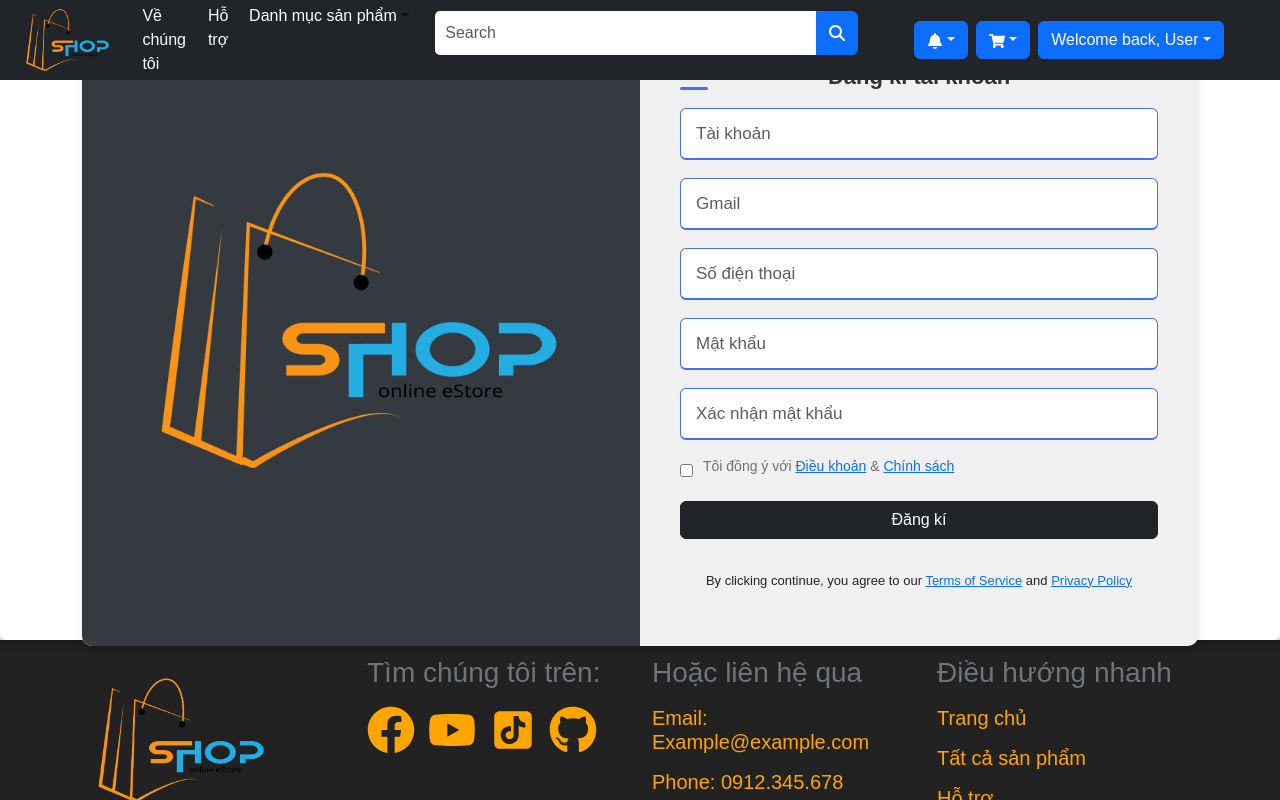
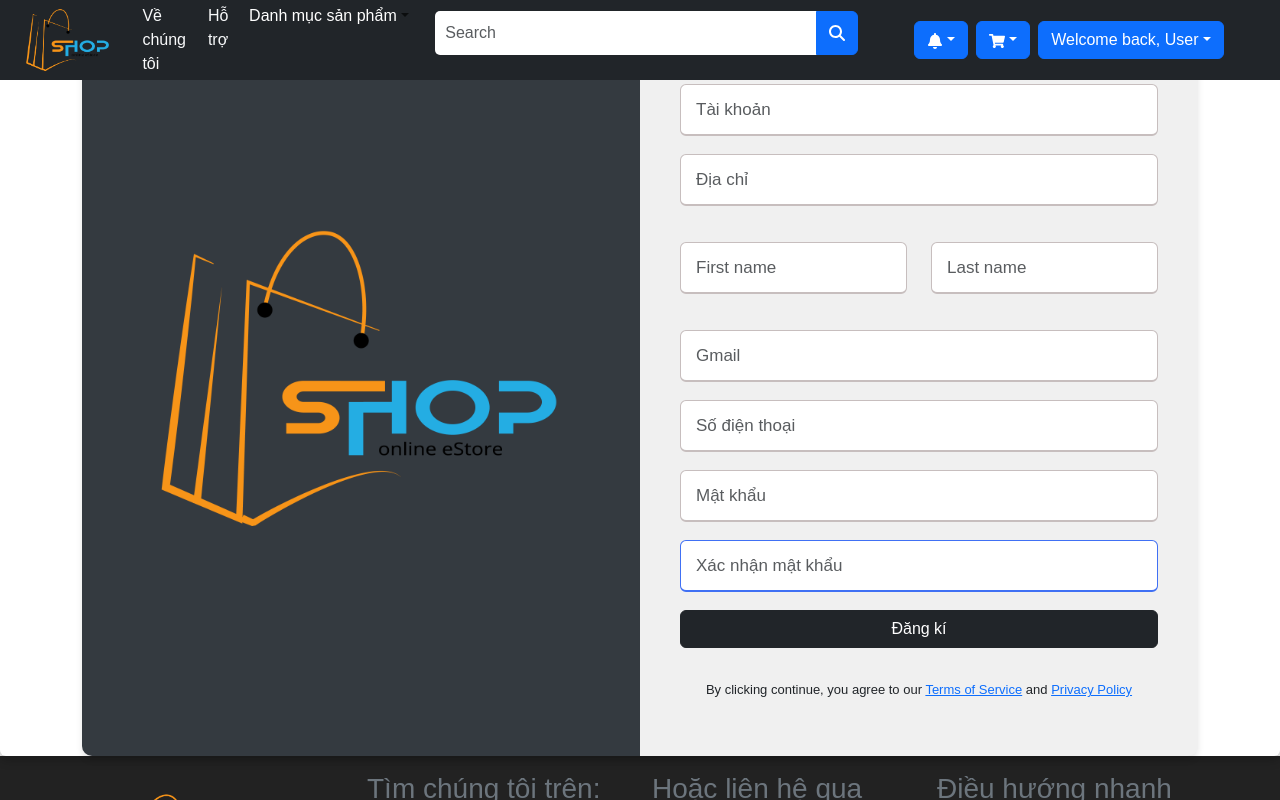
Before and after one commit to MinhBTHE186598/OnlineShop, a React (Create React App) app: page /register in a window 1280 px wide. Shown: the top 800 px of the page. Built offline with nearby package versions, Linux system fonts and the light colour scheme.

Commit message:
upgrade register

```diff
--- a/src/components/register/FormRegister.js
+++ b/src/components/register/FormRegister.js
@@ -1,8 +1,7 @@
-import React from 'react';
+import React, { useState } from 'react';
 import Form from 'react-bootstrap/Form';
 import Button from 'react-bootstrap/Button';
 import Container from 'react-bootstrap/Container';
-import { useState } from 'react';
 import axios from 'axios';
 import Image from 'react-bootstrap/Image';
 import logo from '../../utility/testlogo.png';
@@ -13,55 +12,102 @@ import '../../utility/register.css';
 
 function RegisterBoard() {
   const [name, setName] = useState('');
-  const [gmail, setGmail] = useState('')
-  const [number, setNumber] = useState('')
-  const [password, setPassword] = useState('')
+  const [gmail, setGmail] = useState('');
+  const [number, setNumber] = useState('');
+  const [password, setPassword] = useState('');
+  const [confirmPassword, setConfirmPassword] = useState('');
+  const [error, setError] = useState('');
+  const [success, setSuccess] = useState(false);
+  const [address,setAddress] = useState('');
+  const [firstName,setFirstName] = useState('');
+  const [lastName,setLastName] = useState('');
 
   const handleSubmit = async (e) => {
     e.preventDefault();
+    if (password !== confirmPassword) {
+      setError('Mật khẩu không trùng khớp');
+      return;
+    }
+    setError('');
+
     try {
       const response = await axios.post('http://localhost:5000/user/register', {
         name,
         gmail,
         number,
         password,
+        address,
+        firstName,
+        lastName
       });
       if (response.status === 201) {
         console.log('User added successfully');
-            // Optionally clear the form or update the UI
         setName('');
         setGmail('');
         setNumber('');
         setPassword('');
+        setConfirmPassword('');
+        setError('');
+        setSuccess(true);
       } else {
         console.error('Failed to add user');
+        setError('Failed to add user');
       }
     } catch (error) {
       console.error('Error:', error);
+      setError('Error: ' + error.message);
     }
   };
 
   return (
     <div className='wrapper'>
-      <Container fluid="sm" style={{ display: 'flex', justifyContent: 'center', alignItems: 'center', height: '80vh' }}>
+      <Container fluid="sm" style={{ display: 'flex', justifyContent: 'center', alignItems: 'center', height: 'vh' }}>
         <Row style={{ width: '100%', maxWidth: '1500px', backgroundColor: '#f0f0f0', borderRadius: '10px', overflow: 'hidden', boxShadow: '0 4px 6px rgba(0, 0, 0, 0.1)' }}>
           <Col md={6} style={{ backgroundColor: '#343a40', color: '#ffffff', padding: '40px', display: 'flex', justifyContent: 'center', alignItems: 'center' }}>
             <Image src={logo} roundedCircle style={{ width: '100%', maxWidth: '100%' }} />
           </Col>
           <Col md={6} style={{ padding: '40px', display: 'flex', flexDirection: 'column', justifyContent: 'center' }}>
+            {success ? (
+              <div style={{ textAlign: 'center' }}>
+                <h2>Đăng kí thành công</h2>
+              </div>
+            ) : (
               <Form onSubmit={handleSubmit} style={{ width: '100%', textAlign: 'center' }}>
                 <h2>Đăng kí tài khoản</h2>
                 <Form.Group className="mb-3" controlId="formGroupNameShop">
-                <div className='input-box'><Form.Control type="text" placeholder="Tài khoản" onChange={(e) => setName(e.target.value)} /></div>
-                <div className='input-box'><Form.Control type="gmail" placeholder="Gmail" onChange={(e) => setGmail(e.target.value)} /></div>
-                <div className='input-box'><Form.Control type="text" placeholder="Số điện thoại" onChange={(e) => setNumber(e.target.value)} /></div>
-                <div className='input-box'><Form.Control type="password" placeholder="Mật khẩu" onChange={(e) => setPassword(e.target.value)} /></div>
-                <div className='input-box'><Form.Control type="password" placeholder="Xác nhận mật khẩu" /></div>
+                  <div className='input-box'>
+                    <Form.Control type="text" placeholder="Tài khoản" value={name} onChange={(e) => setName(e.target.value)} required />
+                  </div>
+                  <div className='input-box'>
+                    <Form.Control type="text" placeholder="Địa chỉ" value={address} onChange={(e) => setAddress(e.target.value)} required />
+                  </div>
+                  <Row>
+                    <Col>
+                  <div className='input-box'>
+                    <Form.Control type="text" placeholder="First name" value={firstName} onChange={(e) => setFirstName(e.target.value)} required />
+                  </div>
+                  </Col>
+                  <Col>
+                  <div className='input-box'>
+                    <Form.Control type="text" placeholder="Last name" value={lastName} onChange={(e) => setLastName(e.target.value)} required />
+                  </div>
+                  </Col>
+                  </Row>
+                  <div className='input-box'>
+                    <Form.Control type="email" placeholder="Gmail" value={gmail} onChange={(e) => setGmail(e.target.value)} required/>
+                  </div>
+                  <div className='input-box'>
+                    <Form.Control type="text" placeholder="Số điện thoại" value={number} onChange={(e) => setNumber(e.target.value)} required/>
+                  </div>
+                  <div className='input-box'>
+                    <Form.Control type="password" placeholder="Mật khẩu" value={password} onChange={(e) => setPassword(e.target.value)} required/>
+                  </div>
+                  <div className='input-box'>
+                    <Form.Control type="password" placeholder="Xác nhận mật khẩu" value={confirmPassword} onChange={(e) => setConfirmPassword(e.target.value)} />
+                  </div>
+                  {error && <p style={{ color: 'red', marginTop: '5px' }}>{error}</p>}
                 </Form.Group>
-              <div className="policy">
-                <input type="checkbox" />
-                <h3>Tôi đồng ý với <a href="#">Điều khoản</a> & <a href="#">Chính sách</a></h3>
-              </div>
+
                 <div className='input-box button'>
                   <Button variant="dark" type="submit" style={{ width: '100%' }}>
                     Đăng kí
@@ -71,6 +117,7 @@ function RegisterBoard() {
                   By clicking continue, you agree to our <a href="#">Terms of Service</a> and <a href="#">Privacy Policy</a>
                 </p>
               </Form>
+            )}
           </Col>
         </Row>
       </Container>
--- a/src/utility/register.css
+++ b/src/utility/register.css
@@ -1,6 +1,5 @@
 .wrapper{
     position: relative;
-
     width: 100%;
     background: #fff;
     border-radius: 6px;
@@ -22,16 +21,13 @@
     border-radius: 12px;
     background: #4070f4;
   }
-  .wrapper form{
-    margin-top: 30px;
-  }
   .wrapper form .input-box{
     height: 52px;
     margin: 18px 0;
   }
   form .input-box input{
     height: 100%;
-    width: 100%;
+    width: 10-0%;
     outline: none;
     padding: 0 15px;
     font-size: 17px;
@@ -46,10 +42,7 @@
   .input-box input:valid{
     border-color: #4070f4;
   }
-  form .policy{
-    display: flex;
-    align-items: center;
-  }
+
   form h3{
     color: #707070;
     font-size: 14px;
```
Lines whose indentation alone changed are shown as unchanged.
